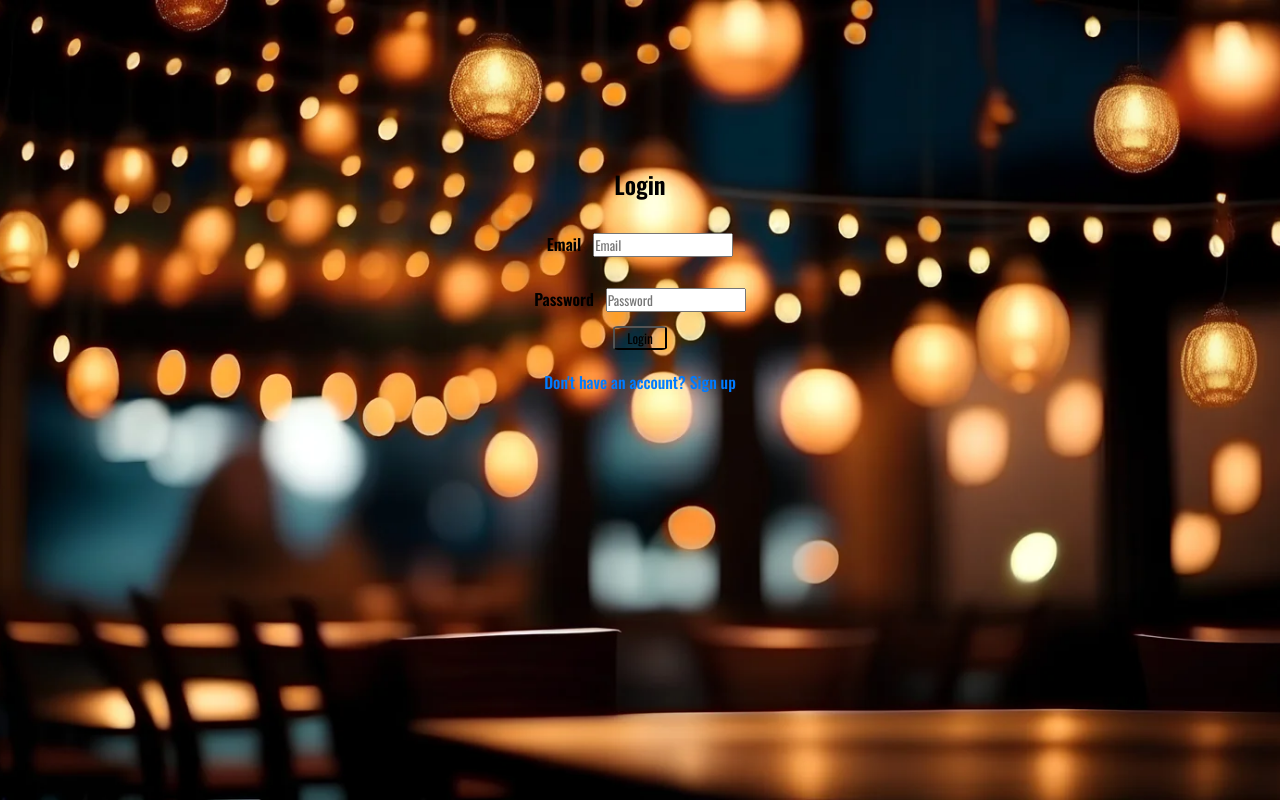
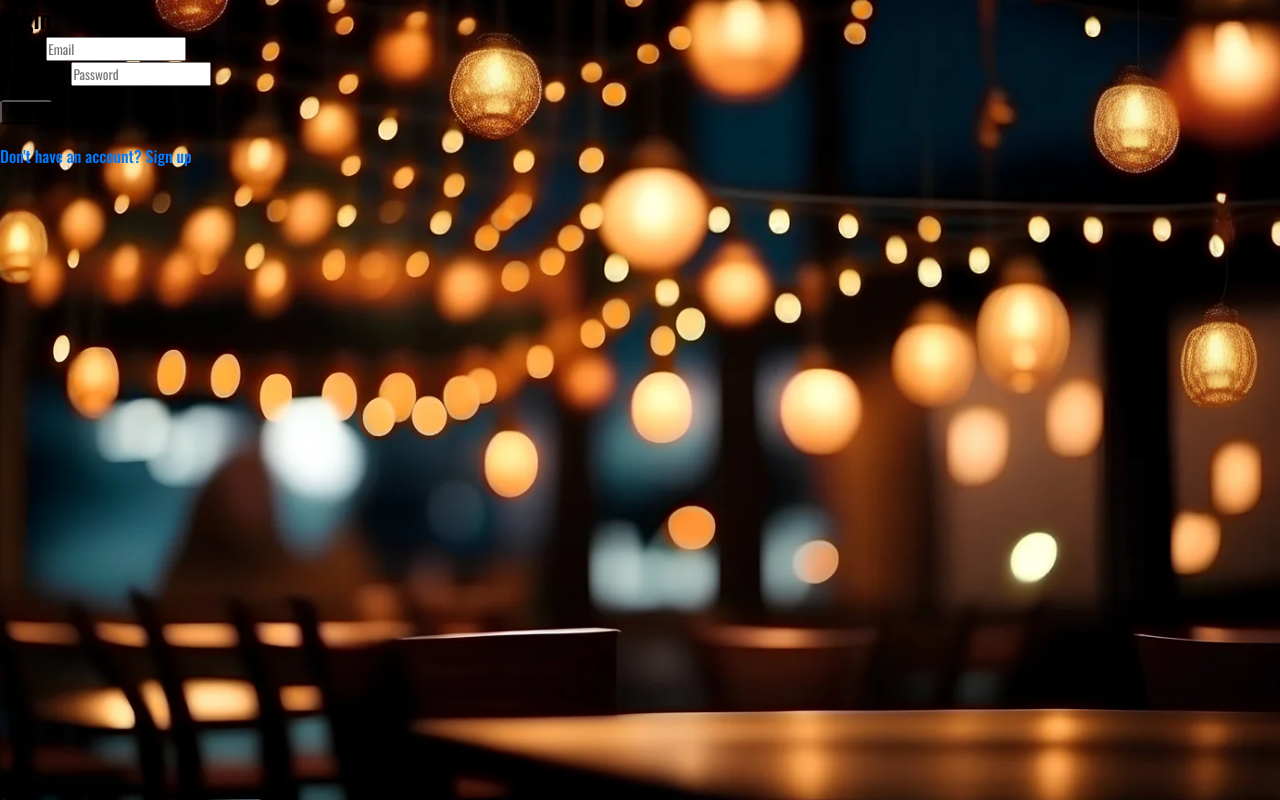
Before and after one commit to Sanalemba991/Sigup, a React (Vite) app in the folder client/: page / in a window 1280 px wide. Built offline with nearby package versions, Linux system fonts and the light colour scheme.

Commit message:
css making

```diff
--- a/client/src/Login.css
+++ b/client/src/Login.css
@@ -7,16 +7,6 @@
   }
 
 
-
-  .login{
-
-    margin-top: 13%;
-    text-align: center;
-  }
-  .cen{
-    margin-top:30px ;
-    text-align: center;
-  }
   .btn{
     width: 4em;
     border-color: black;
```
